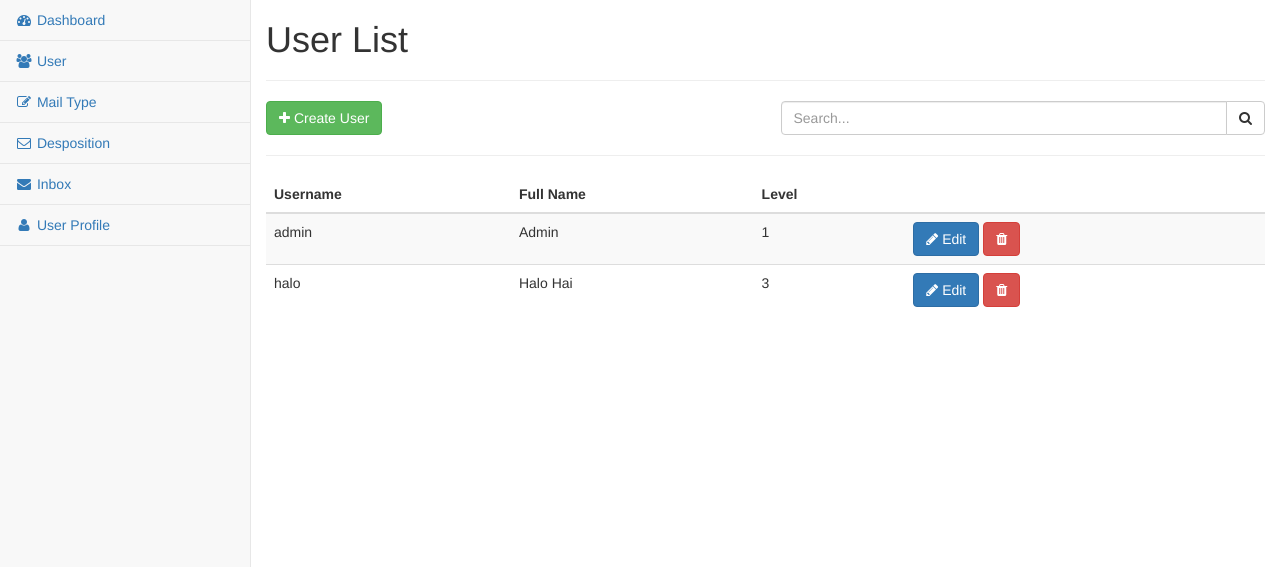
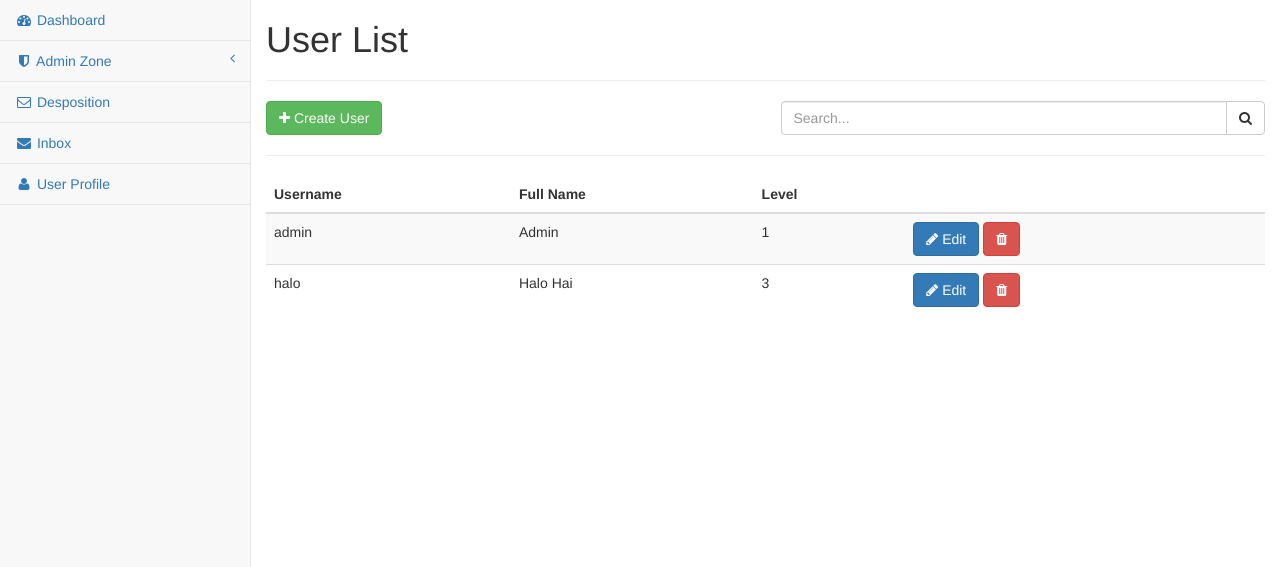
Before and after one commit to WildanZq/MailDisposition-Ajax, a CodeIgniter app: page /database/index.php/user/index in a window 1280 px wide. Shown: the part 51-618 px from the top of the page. Run offline with CodeIgniter, Linux system fonts and the light colour scheme; a user stored in the database is signed in; data comes from the database, SQL or seed files in the repository.

Commit message:
Seperate admin sidebar

```diff
--- a/application/views/template.php
+++ b/application/views/template.php
@@ -118,10 +118,15 @@
                         </li>
                         <?php if ($this->session->userdata('level') == 1): ?>
                         <li>
-                            <a href="<?php echo base_url('user'); ?>"><i class="fa fa-users fa-fw"></i> User</a>
-                        </li>
-                        <li>
-                            <a href="<?php echo base_url('mail_type'); ?>"><i class="fa fa-edit fa-fw"></i> Mail Type</a>
+                            <a href="#"><i class="fa fa-shield fa-fw"></i> Admin Zone<span class="fa arrow"></span></a>
+                            <ul class="nav nav-second-level">
+                                <li>
+                                    <a href="<?php echo base_url('user'); ?>"><i class="fa fa-users fa-fw"></i> Users</a>
+                                </li>
+                                <li>
+                                    <a href="<?php echo base_url('mail_type'); ?>"><i class="fa fa-edit fa-fw"></i> Mail Type</a>
+                                </li>
+                            </ul>
                         </li>
                         <?php endif ?>
                         <li>
```
